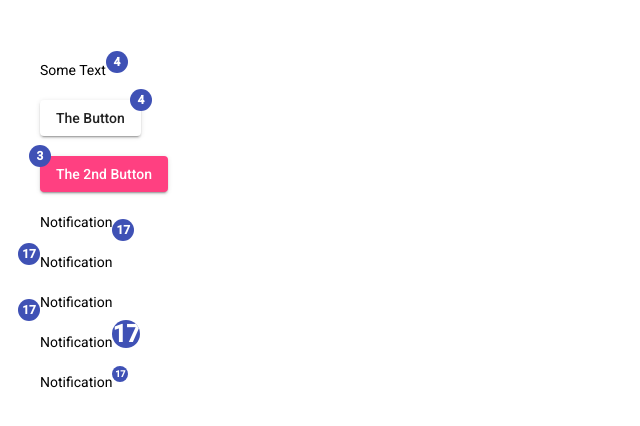
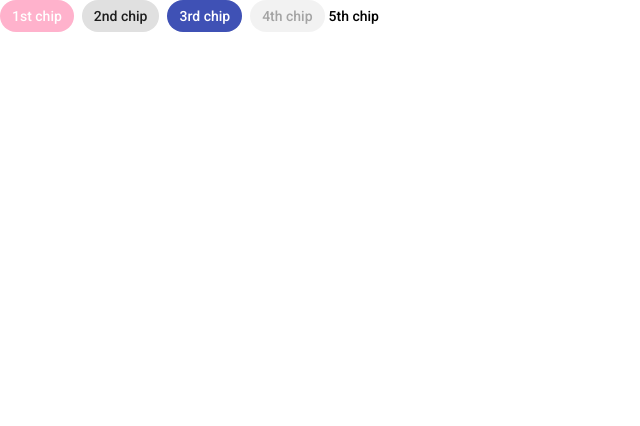
Before and after one commit to Dainomix/Angular-material-ui-component, an Angular app: page / in a window 1280 px wide. Shown: the top 426 px of the page, without its empty margins (0-640 px from the left). Built offline with nearby package versions, Linux system fonts and the light colour scheme.

Commit message:
Chips in Angular Material

```diff
--- a/src/app/app.component.css
+++ b/src/app/app.component.css
@@ -0,0 +1,4 @@
+.container {
+    margin: 20px;
+    padding: 20px;
+}
--- a/src/app/app.component.html
+++ b/src/app/app.component.html
@@ -1,4 +1,5 @@
 <!-- <app-typography></app-typography> -->
 <!-- <app-button></app-button> -->
 <!-- <app-togglebutton></app-togglebutton> -->
-<app-badge></app-badge>
+<!-- <app-badge></app-badge> -->
+<app-chips></app-chips>
--- a/src/app/app.module.ts
+++ b/src/app/app.module.ts
@@ -9,11 +9,13 @@ import { MatButtonModule } from "@angular/material/button";
 import { MatSliderModule } from '@angular/material/slider';
 import { MatButtonToggleModule } from "@angular/material/button-toggle";
 import { MatBadgeModule } from "@angular/material/badge";
+import { MatChipsModule } from "@angular/material/chips";
 
 import { TypographyComponent } from './typography/typography.component';
 import { ButtonComponent } from './button/button.component';
 import { TogglebuttonComponent } from './togglebutton/togglebutton.component';
 import { BadgeComponent } from './badge/badge.component';
+import { ChipsComponent } from './chips/chips.component';
 
 @NgModule({
   declarations: [
@@ -22,6 +24,7 @@ import { BadgeComponent } from './badge/badge.component';
     ButtonComponent,
     TogglebuttonComponent,
     BadgeComponent,
+    ChipsComponent,
   ],
   imports: [
     BrowserModule,
@@ -31,6 +34,7 @@ import { BadgeComponent } from './badge/badge.component';
     MatButtonModule,
     MatButtonToggleModule,
     MatBadgeModule,
+    MatChipsModule,
   ],
   providers: [],
   bootstrap: [AppComponent]
--- a/src/app/badge/badge.component.css
+++ b/src/app/badge/badge.component.css
@@ -1,4 +1,5 @@
+/* Move .continaer style to main css
 .container {
     margin: 20px;
     padding: 20px;
-}
+} */
--- /dev/null
+++ b/src/app/chips/chips.component.html
@@ -0,0 +1,9 @@
+<div class="container">
+    <mat-chip-list>
+        <mat-chip disabled color="accent" selected>1st chip</mat-chip>
+        <mat-chip>2nd chip</mat-chip>
+        <mat-chip color="primary" selected>3rd chip</mat-chip>
+        <mat-chip disabled>4th chip</mat-chip>
+        <mat-basic-chip>5th chip</mat-basic-chip>
+    </mat-chip-list>
+</div>
--- /dev/null
+++ b/src/app/chips/chips.component.ts
@@ -0,0 +1,15 @@
+import { Component, OnInit } from '@angular/core';
+
+@Component({
+  selector: 'app-chips',
+  templateUrl: './chips.component.html',
+  styleUrls: ['./chips.component.css']
+})
+export class ChipsComponent implements OnInit {
+
+  constructor() { }
+
+  ngOnInit(): void {
+  }
+
+}
```
Also changed, not shown: src/app/chips/chips.component.css (added), 1 other file (tests, documents, lock files or other folders).
